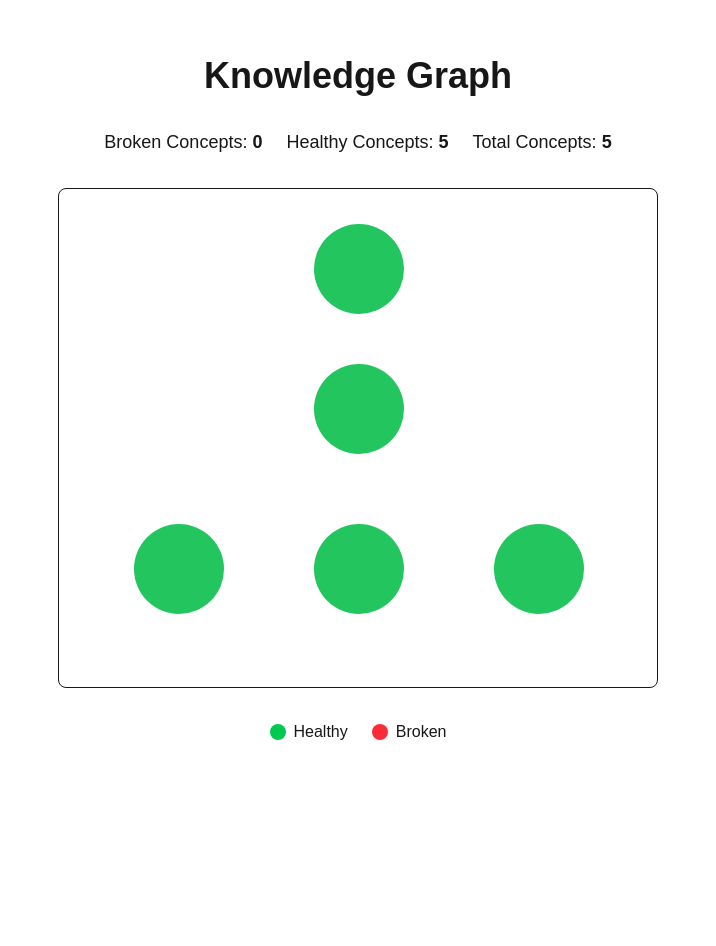
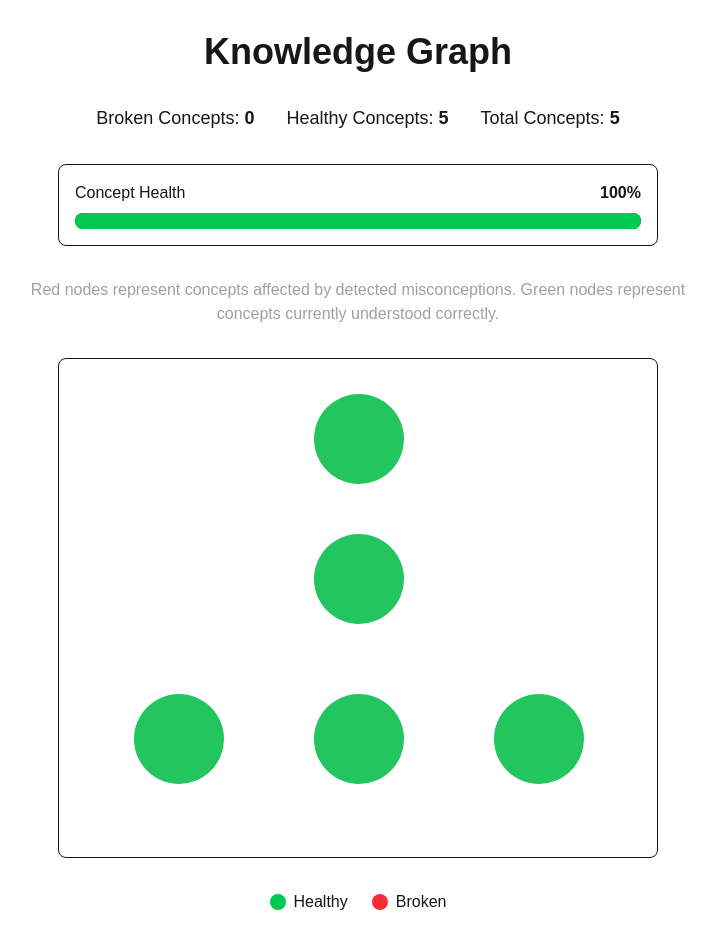
Before and after one commit to Omkarkele2006/SciSleuth, a Next.js app in the folder frontend/: page /graph in a window 1280 px wide. Shown: the whole page, without its empty margins (282-998 px from the left). Before the commit the page ends 800 px from the top, so only its background shows below. Built offline with nearby package versions, Linux system fonts and the light colour scheme.

Commit message:
feat: improve graph health dashboard

```diff
--- a/frontend/src/app/graph/page.tsx
+++ b/frontend/src/app/graph/page.tsx
@@ -6,6 +6,7 @@ import { nodes } from "@/data/graph";
 import { evaluateGraphHealth } from "@/lib/evaluateGraphHealth";
 import { Misconception } from "@/types/misconception";
 import GraphCanvas from "@/components/GraphCanvas";
+
 export default function GraphPage() {
   const [brokenNodes, setBrokenNodes] =
     useState<string[]>([]);
@@ -28,6 +29,7 @@ export default function GraphPage() {
 
     setBrokenNodes(result);
   }, []);
+
   const totalNodes =
     nodes.length;
 
@@ -36,12 +38,21 @@ export default function GraphPage() {
 
   const healthyCount =
     totalNodes - brokenCount;
+
+  const graphHealth =
+    Math.round(
+      (healthyCount /
+        totalNodes) *
+        100
+    );
+
   return (
-        <main className="min-h-screen flex flex-col items-center justify-center gap-8 p-8">
+    <main className="min-h-screen flex flex-col items-center gap-8 p-8">
       <h1 className="text-4xl font-bold">
         Knowledge Graph
       </h1>
-            <div className="flex gap-6 text-lg">
+
+      <div className="flex gap-8 text-lg">
         <div>
           Broken Concepts:{" "}
           <strong>
@@ -64,6 +75,34 @@ export default function GraphPage() {
         </div>
       </div>
 
+      <div className="w-150 border rounded-lg p-4">
+        <div className="flex justify-between mb-2">
+          <span>
+            Concept Health
+          </span>
+
+          <strong>
+            {graphHealth}%
+          </strong>
+        </div>
+
+        <div className="w-full bg-zinc-800 rounded-full h-4">
+          <div
+            className="bg-green-500 h-4 rounded-full"
+            style={{
+              width: `${graphHealth}%`,
+            }}
+          />
+        </div>
+      </div>
+
+      <div className="text-center max-w-2xl text-zinc-400">
+        Red nodes represent concepts affected by
+        detected misconceptions. Green nodes
+        represent concepts currently understood
+        correctly.
+      </div>
+
       <GraphCanvas
         brokenNodes={brokenNodes}
       />
```
Lines whose indentation alone changed are shown as unchanged.
